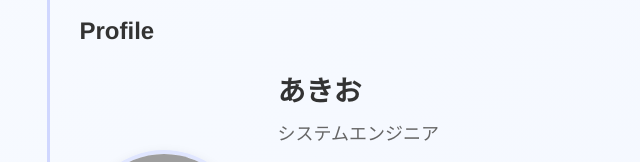
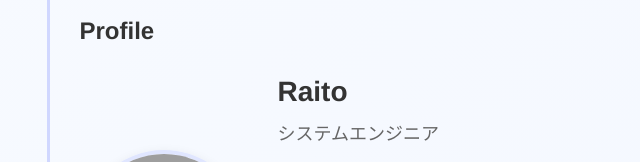
Before and after one commit to a-sakgitac/myProfile, a plain HTML site: page index.html in a window 1280 px wide. Shown: the part 138-300 px from the top of the page, 67-707 px from the left. Drawn offline with Linux system fonts and the light colour scheme; grey boxes are pictures that could not be loaded.

Commit message:
Add files via upload

```diff
--- a/index.html
+++ b/index.html
@@ -245,7 +245,7 @@
         <img src="profileImg.jpg" alt="プロフィール写真" class="profile-photo">
 
         <div class="profile-text">
-            <div class="profile-name">あきお</div>
+            <div class="profile-name">Raito</div>
             <div class="profile-title">システムエンジニア</div>
             <p class="profile-desc">
                 外資系コンサルティングファーム所属<br><br>
```
